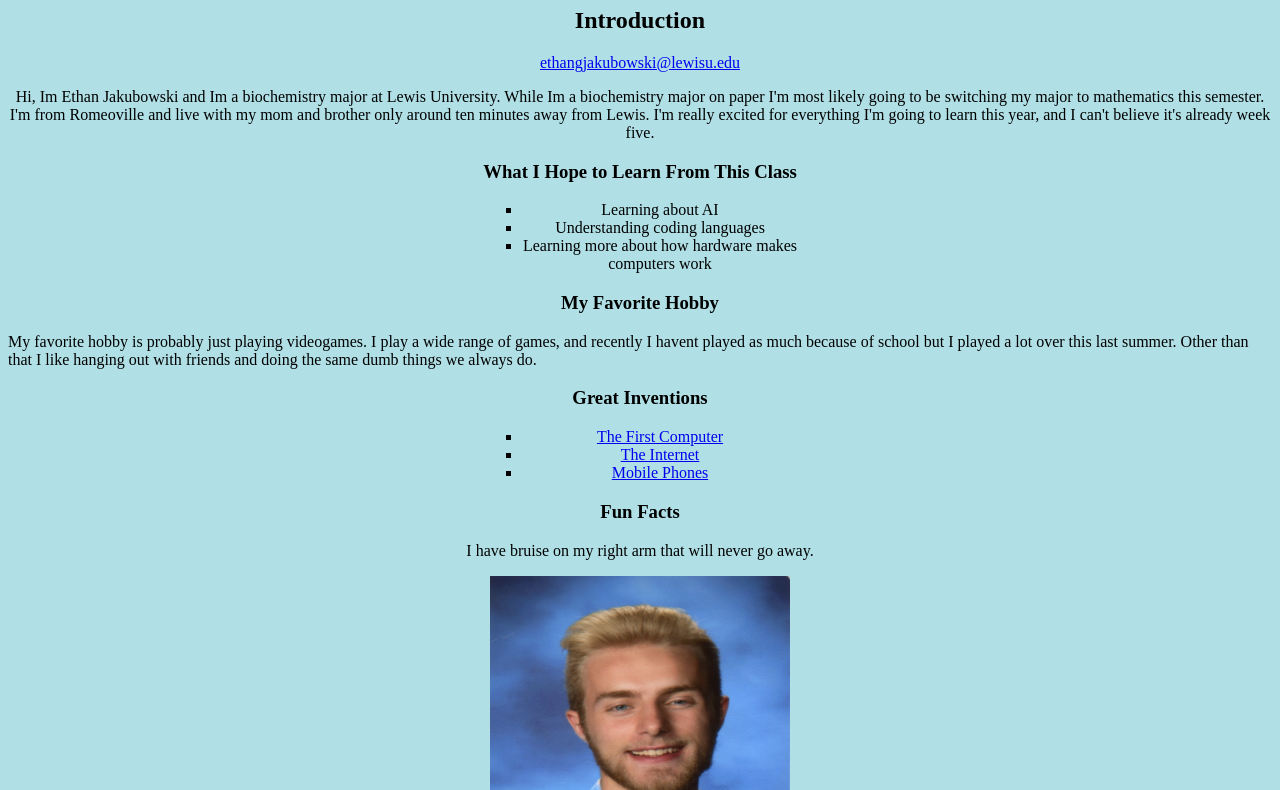
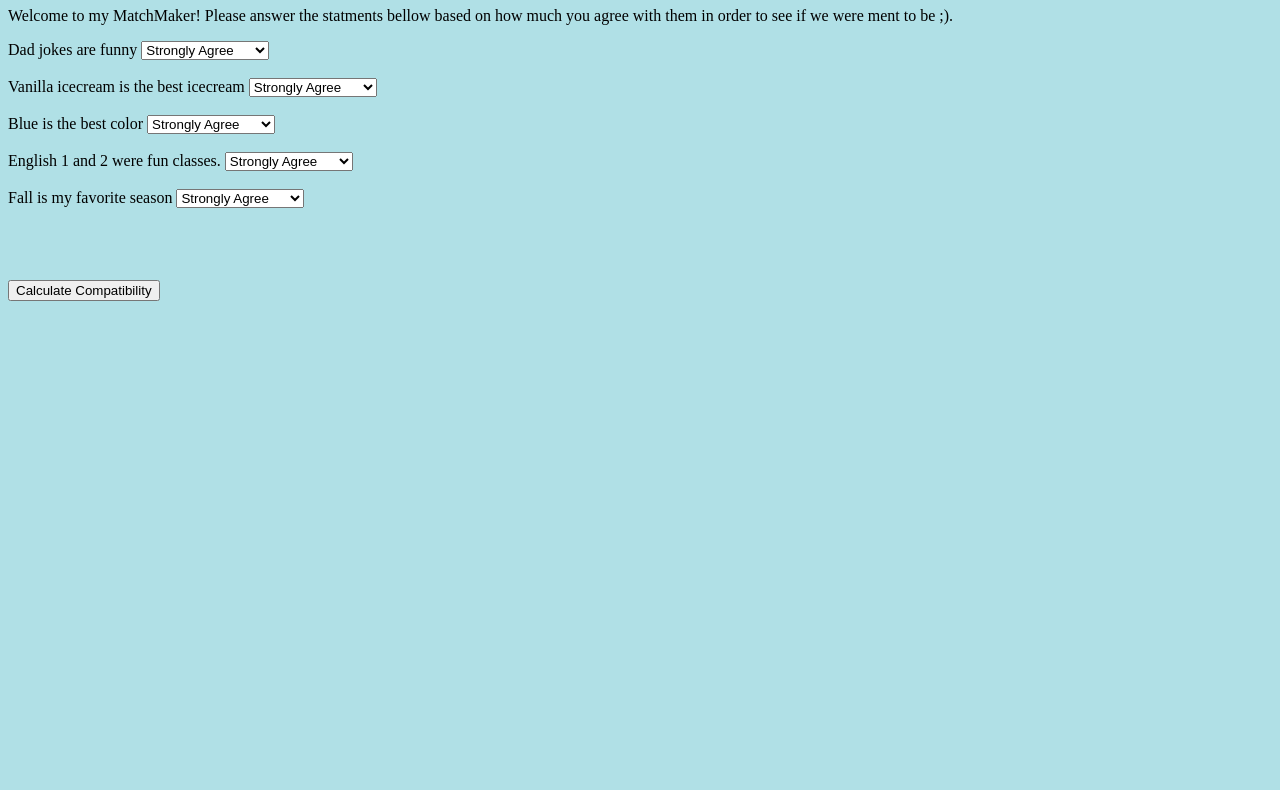
Before and after one commit to EthanJak/Getting-to-know-you-ejk, a plain HTML site: page getting_to_know_each_other.html in a window 1280 px wide. Shown: the part 73-863 px from the top of the page. After the commit the page ends 800 px from the top, so only its background shows below. Drawn offline with Linux system fonts and the light colour scheme.

Commit message:
ayy
lmao

```diff
--- a/getting_to_know_each_other.html
+++ b/getting_to_know_each_other.html
@@ -1,56 +1,127 @@
 <!DOCTYPE html>
-<html>
+<html lang='en'>
 <head>
-  <style>
-    img {
-      display: block;
-      margin-left: auto;
-      margin-right: auto;
-    }
-    </style>
+    <meta charset='UTF-8'>
+    <title>MatchMaker</title>
+</head>
 
-<title>Ethan Jakubowski</title>
-</head>
 <body style="background-color:powderblue;"></body>
 <body>
+    <h1>MatchMaker</h1>
+    <p>Welcome to my MatchMaker! Please answer the statments bellow based on how much you agree with them in order to see if we
+      were ment to be ;).</p>
 
-<h1 style="text-align: center;">Ethan Jakubowski</h1>
-<h2 style="text-align: center;">Introduction</h2>
+    <label>Dad jokes are funny</label>
 
-<p style="text-align: center;"><a href="ethangjakubowski@lewisu.edu">ethangjakubowski@lewisu.edu</a></p>
+    <select id='q1'>
+      <option value='5'>Strongly Agree</option>
+      <option value='4'>Agree</option>
+      <option value='3'>Indifferent</option>
+      <option value='2'>Disagree</option>
+      <option value='1'>Strongly Disagree</option>
+    </select>
+    <br /><br />
 
-<p style="text-align: center;">Hi, Im Ethan Jakubowski and Im a biochemistry major at Lewis University. While Im a
-biochemistry major on paper I'm most likely going to be switching my major to mathematics this semester. I'm from Romeoville
-and live with my mom and brother only around ten minutes away from Lewis. I'm really excited for everything I'm going to
-learn this year, and I can't believe it's already week five. </p>
+    <label>Vanilla icecream is the best icecream</label>
 
-<h3 style="text-align: center;"></style><b>What I Hope to Learn From This Class</b></h3>
-<div style="width: 25%; margin-left: auto; margin-right: auto;">
-<ul style="text-align: center; list-style-type: square;">
-    <li style="text-align: center;">Learning about AI</li>
-    <li style="text-align: center;">Understanding coding languages</li>
-    <li style="text-align: center;">Learning more about how hardware makes computers work</li>
-</ul>
-</div>
+    <select id='q2'>
+      <option value='5'>Strongly Agree</option>
+      <option value='4'>Agree</option>
+      <option value='3'>Indifferent</option>
+      <option value='2'>Disagree</option>
+      <option value='1'>Strongly Disagree</option>
+    </select>
+    <br /><br />
 
-<h3 style="text-align: center;"><b>My Favorite Hobby</b></h3>
-<p>My favorite hobby is probably just playing videogames. I play a wide range of games, and recently I havent played as
-much because of school but I played a lot over this last summer. Other than that I like hanging out with friends and
-doing the same dumb things we always do.
-</p>
+    <label>Blue is the best color</label>
 
-<h3 style="text-align: center;">Great Inventions</h3>
-<div style="width: 25%; margin-left: auto; margin-right: auto;">
-<ul style="text-align: center; list-style-type:square;">
-    <li><a href="https://www.britannica.com/technology/computer/The-first-computer" target="_blank">The First Computer</a></li>
-    <li><a href="https://www.history.com/news/who-invented-the-internet" target="_blank">The Internet</a></li>
-    <li><a href="https://www.sciencemuseum.org.uk/objects-and-stories/invention-mobile-phones" target="_blank">Mobile Phones</a></li>
-  </ul>
-</div>
+    <select id='q3'>
+      <option value='10'>Strongly Agree</option>
+      <option value='8'>Agree</option>
+      <option value='6'>Indifferent</option>
+      <option value='4'>Disagree</option>
+      <option value='2'>Strongly Disagree</option>
+    </select>
+    <br /><br />
 
-  <h3 style="text-align: center;"></style><b>Fun Facts</b></h3>
-  <p style="text-align: center;">I have bruise on my right arm that will never go away.</p>
+    <label>English 1 and 2 were fun classes. </label>
 
-<img src="ethan.JPG" alt="Me" style="width:300px;height:350px;">
+    <select id='q4'>
+      <option value='5'>Strongly Agree</option>
+      <option value='4'>Agree</option>
+      <option value='3'>Indifferent</option>
+      <option value='2'>Disagree</option>
+      <option value='1'>Strongly Disagree</option>
+    </select>
+    <br /><br />
+
+    <label>Fall is my favorite season</label>
+
+    <select id='q5'>
+      <option value='5'>Strongly Agree</option>
+      <option value='4'>Agree</option>
+      <option value='3'>Indifferent</option>
+      <option value='2'>Disagree</option>
+      <option value='1'>Strongly Disagree</option>
+    </select>
+    <br /><br />
+
+    <br /><br /><br />
+    <button onclick='Calculate()'>Calculate Compatibility</button>
+
+
+
+    <p id='Compatibility'></p>
+    <br />
+
+    <p id='EndRemark' ></p>
+
+
+
+
+
+<script>
+console.log('Starting MatchMaker.')
+
+const DESIRED_RESPONCE = [
+    5,
+    4,
+    10,
+    1,
+    3,
+]
+
+const MAX_SCORE = 30
+
+function Calculate(){
+    console.log('Calculate()')
+
+    let question1Responce = document.getElementById('q1').selectedOptions[0].value;
+    let question2Responce = document.getElementById('q2').selectedOptions[0].value;
+    let question3Responce = document.getElementById('q3').selectedOptions[0].value;
+    let question4Responce = document.getElementById('q4').selectedOptions[0].value;
+    let question5Responce = document.getElementById('q5').selectedOptions[0].value;
+
+    let question1Compatibility = 5 - Math.abs(question1Responce - DESIRED_RESPONCE[0]);
+    let question2Compatibility = 5 - Math.abs(question2Responce - DESIRED_RESPONCE[1]);
+    let question3Compatibility = 10 - Math.abs(question3Responce - DESIRED_RESPONCE[2]);
+    let question4Compatibility = 5 - Math.abs(question4Responce - DESIRED_RESPONCE[3]);
+    let question5Compatibility = 5 - Math.abs(question5Responce - DESIRED_RESPONCE[4]);
+
+    console.log('C1=' + question1Compatibility);
+    console.log('C2=' + question2Compatibility);
+    console.log('C3=' + question3Compatibility);
+    console.log('C4=' + question4Compatibility);
+    console.log('C5=' + question5Compatibility);
+
+    let totalCompatibility = question1Compatibility + question2Compatibility + question3Compatibility + question4Compatibility + question5Compatibility;
+
+    totalCompatibility *= 100/MAX_SCORE;
+    totalCompatibility = Math.round(totalCompatibility);
+    console.log('Total c= '+totalCompatibility);
+
+    document.getElementById('Compatibility').innerHTML = 'Your Compatibility is: '+ totalCompatibility+'%';
+}
+</script>
 </body>
 </html>
```
